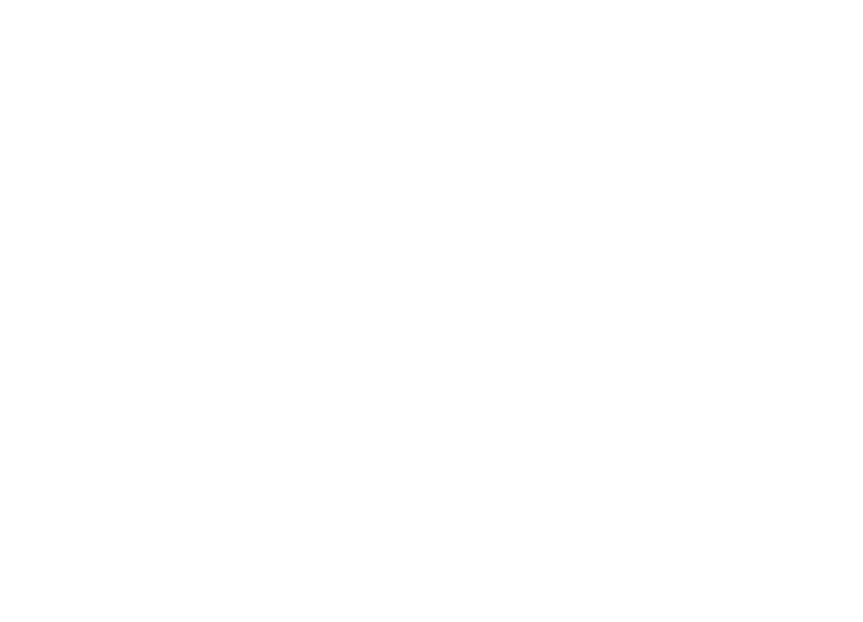
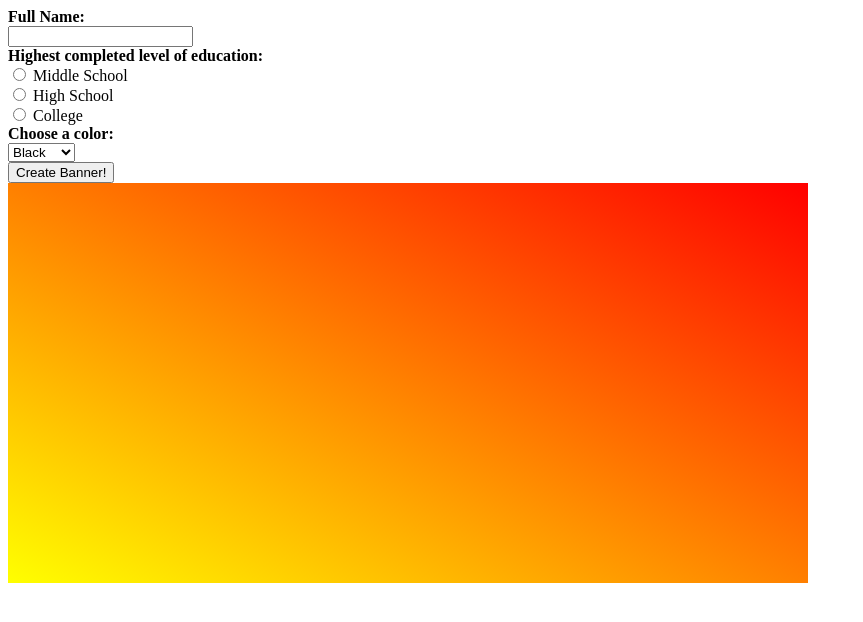
Before and after one commit to geoffreyl4412/banner-generator, a plain HTML site: page index.html in a window 1280 px wide. Shown: the whole page, without its empty margins (0-863 px from the left). Drawn offline with nearby package versions, Linux system fonts and the light colour scheme.

Commit message:
add user inputs and background

```diff
--- a/index.html
+++ b/index.html
@@ -3,17 +3,50 @@
 
 <head>
     <meta charset="UTF-8">
-    <title>jQuery Template</title>
+    <title>jQuery Banner</title>
     <script src="https://code.jquery.com/jquery-3.1.1.js"></script>
     <script>
-    $(function(){
-        //your code goes here!
-    });
+        $(function() {
+            $('button').click(function() {
+                var name = $('#nameType').val();
+                $('h1').html(name);
+                var color = $('#colorSelect').val();
+                $('h1').css('color', color);i
+            });
+        });
     </script>
+    <style>
+        #banner {
+        width: 800px;
+        height: 400px;
+        background: linear-gradient(to bottom left, red, yellow);
+        }
+    </style>
 </head>
 
 <body>
+    <strong>Full Name:</strong><br>
+    <input id="nameType" required><br>
 
+    <strong>Highest completed level of education:</strong><br>
+    <input type="radio" name="education" value="middle_school"> Middle School<br>
+    <input type="radio" name="education" value="high_school"> High School<br>
+    <input type="radio" name="education" value="college"> College<br>
+
+    <strong>Choose a color:</strong><br>
+    <select id="colorSelect">
+        <option value="Black" selected> Black </option>
+        <option value="Red"> Red </option>
+        <option value="Orange"> Orange </option>
+        <option value="Yellow"> Yellow </option>
+        <option value="Green"> Green </option>
+        <option value="Blue"> Blue </option>
+        <option value="Purple"> Purple </option>
+    </select><br>
+    <button>Create Banner!</button>
+    <div id="banner"></div>
 </body>
 
+<h1></h1>
+
 </html>
```
